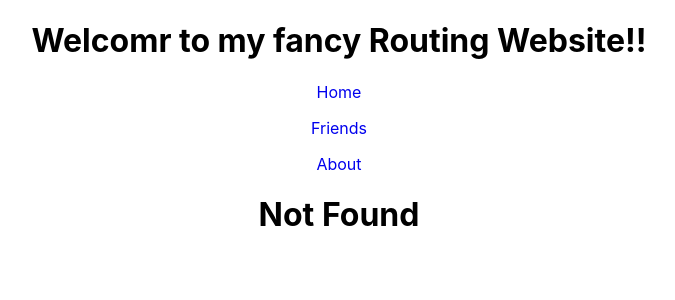
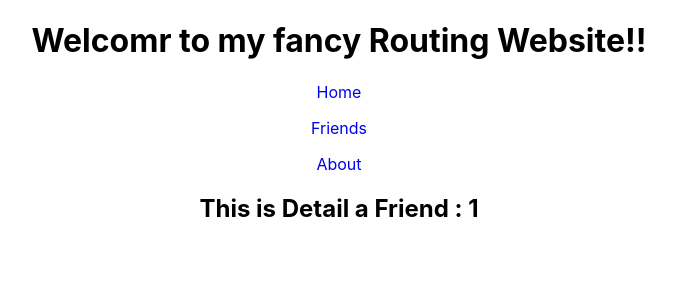
Before and after one commit to Rahim2725/react-router, a React (Create React App) app: page /friend/1 in a window 1280 px wide. Before the commit this address had no page. Shown: the top 300 px of the page, without its empty margins (301-976 px from the left). Built offline with nearby package versions, Linux system fonts and the light colour scheme.

Commit message:
friend detail addedd

```diff
--- a/src/App.js
+++ b/src/App.js
@@ -5,6 +5,7 @@ import About from './components/About/About'
 import Friends from './components/Friends/Friends'
 import NotFoud from './components/NotFound/NotFoud';
 import Header from './components/Header/Header';
+import FriendDetail from './components/FriendDetail/FriendDetail';
 
 function App() {
   return (
@@ -14,6 +15,7 @@ function App() {
         <Route path='/' element={<Home/>}/>
         <Route path='/friends' element={<Friends/>}/>
         <Route path='/about' element={<About/>}/>
+        <Route path='/friend/:friendId' element={<FriendDetail/>}/>
         <Route path='*' element={<NotFoud/>} />
       </Routes>
     </div>
--- a/src/components/Friend/Friend.js
+++ b/src/components/Friend/Friend.js
@@ -6,7 +6,7 @@ const Friend = ({friend}) => {
     let navigate  = useNavigate()
 
     const friendDitels = () => {
-        const path = `Friend/${id}`
+        const path = `/friend/${id}`
         navigate(path)
     }
 
--- /dev/null
+++ b/src/components/FriendDetail/FriendDetail.js
@@ -0,0 +1,16 @@
+import React from 'react';
+import { useParams } from 'react-router-dom';
+
+const FriendDetail = () => {
+
+    const {friendId}= useParams();
+
+    return (
+        <div>
+            <h2>This is Detail a Friend : {friendId}</h2>
+
+        </div>
+    );
+};
+
+export default FriendDetail;
```
